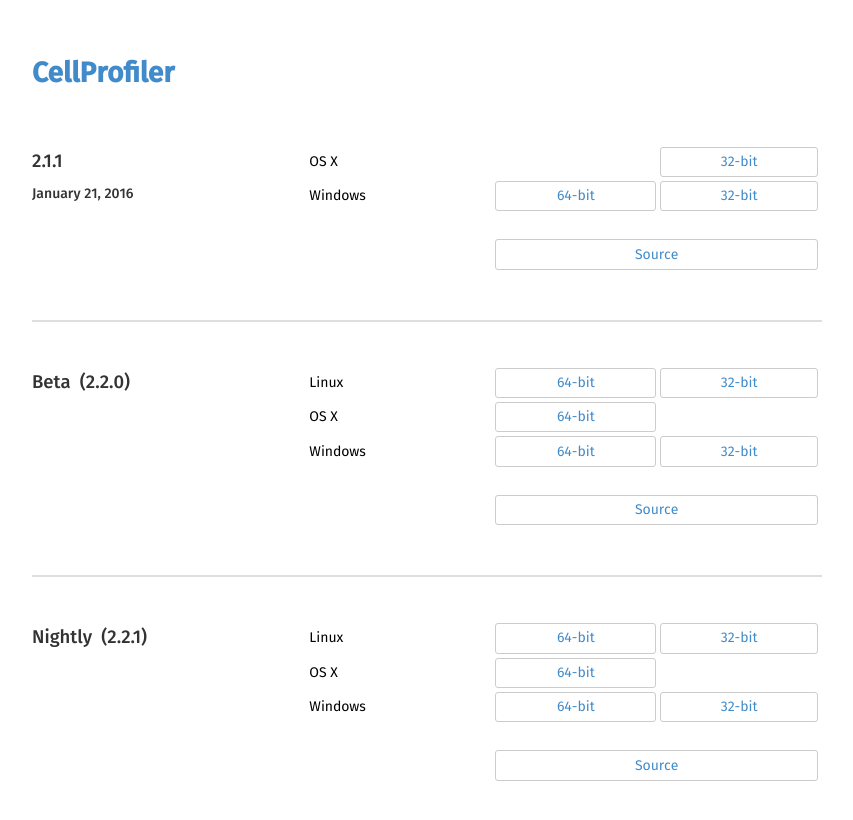
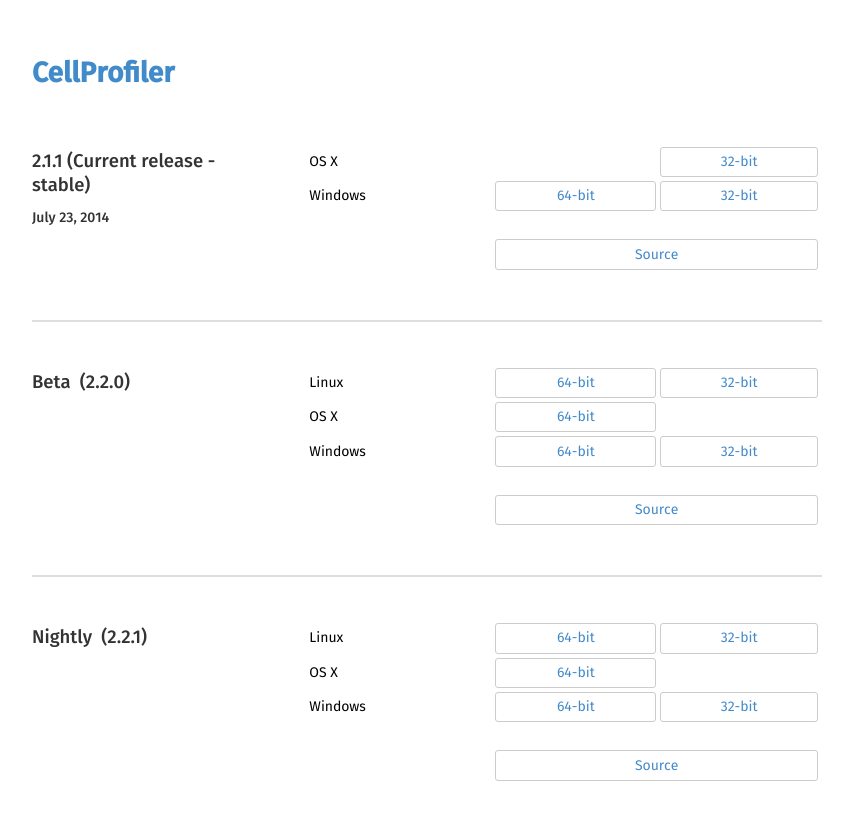
Before and after one commit to CellProfiler/cellprofiler.github.com-backup, a Jekyll site: the page built from releases/index.html, in a window 1280 px wide. Shown: the top 820 px of the page, without its empty margins (213-1066 px from the left). Built offline with Jekyll 4.4.1, drawn with Linux system fonts in a browser that asks for light colours.

Commit message:
added 2.1.1 context

```diff
--- a/releases/index.html
+++ b/releases/index.html
@@ -5,9 +5,9 @@
 
 <div class="row install">
   <div class="col-md-4 side-header">
-    <h2 id="stable">2.1.1&nbsp;</h2>
+    <h2 id="stable">2.1.1 (Current release - stable)&nbsp;</h2>
 
-    <h3>January 21, 2016</h3>
+    <h3>July 23, 2014</h3>
   </div>
 
   <div class="col-md-8">
```
